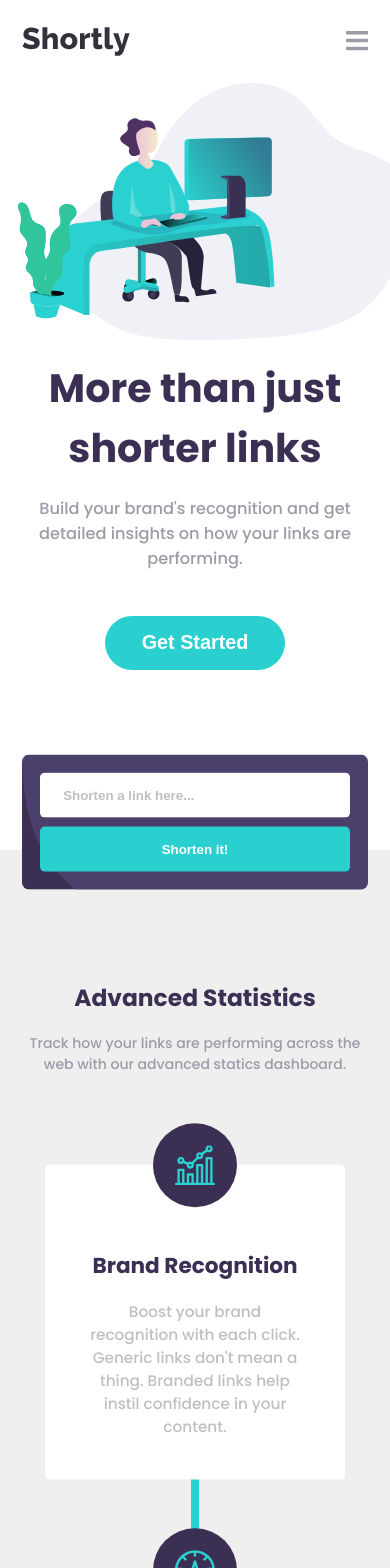
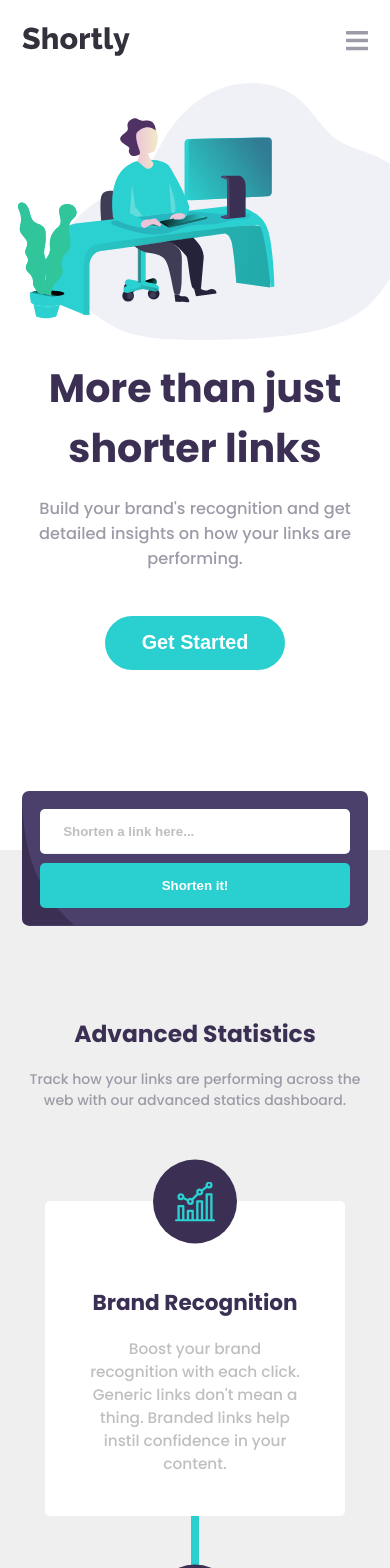
Before and after one commit to DaniloLima122/Shortly, an Angular app: page / in a window 390 px wide. Shown: the top 1568 px of the page. Built offline with nearby package versions, Linux system fonts and the light colour scheme.

Commit message:
Fixing form responsivity

```diff
--- a/src/app/app.component.scss
+++ b/src/app/app.component.scss
@@ -134,11 +134,11 @@
 
   .section_form_content {
     display: block;
-    transform: translateY(-5.3rem);
+    transform: translateY(-7vh);
     margin: 0 auto;
 
     @media (min-width: 1024px) {
-      transform: translateY(-5.8rem);
+      transform: translateY(-6.8rem);
     }
 
     @media  (min-width: 768px) and (max-width: 1024px) {
```
